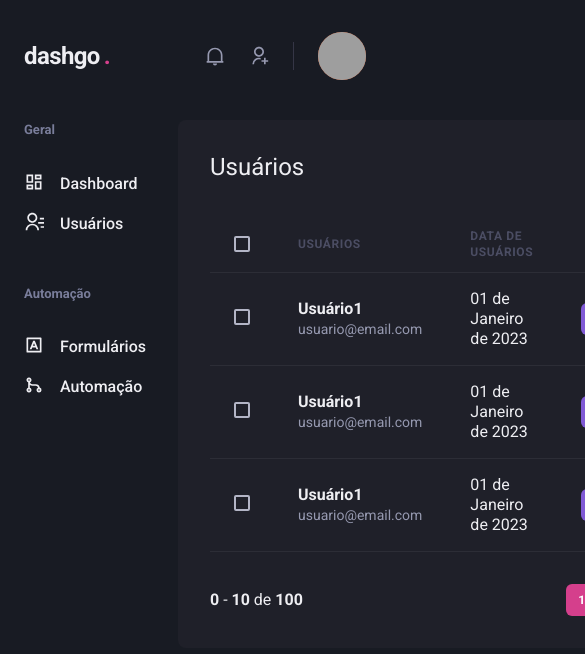
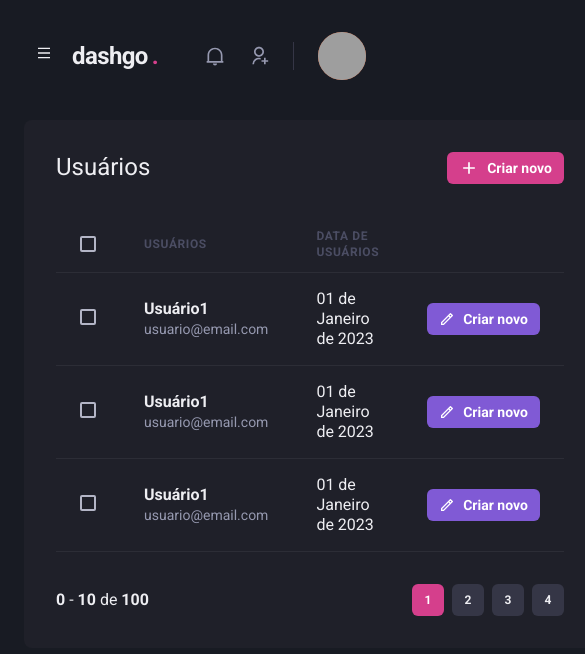
Before and after one commit to RenanArantes/dashgo, a Next.js app: page /users in a window 390 px wide. Shown: the top 654 px of the page, 585 px wide, since content can reach past the window. Built offline with nearby package versions, Linux system fonts and the light colour scheme; grey boxes are pictures that could not be loaded.

Commit message:
Responsividade: Sidebar responsiva

```diff
--- a/src/components/Header/index.tsx
+++ b/src/components/Header/index.tsx
@@ -1,10 +1,14 @@
-import { Flex, useBreakpointValue } from '@chakra-ui/react'
+import { Flex, Icon, IconButton, useBreakpointValue } from '@chakra-ui/react'
+import { RiMenuLine } from 'react-icons/ri'
+import { useSideBarDrawer } from '../../contexts/SidebarDrawerContex'
 import Logo from './Logo'
 import NotificationsNav from './NotificationsNav'
 import { Profile } from './Profile'
 import SearchBox from './SearchBox'
 
 export default function Header() {
+    const { onOpen } = useSideBarDrawer()
+
     const isWideVersion = useBreakpointValue({
         base: false,
         lg: true,
@@ -21,6 +25,20 @@ export default function Header() {
             paddingX="6"
             align="center"
         >
+            { !isWideVersion && (
+                <IconButton
+                    aria-label="Open navigation"
+                    icon={<Icon as={RiMenuLine} />}
+                    fontsize="24"
+                    variant="unstyled"
+                    onClick={onOpen}
+                    mr="2"
+                >
+
+                </IconButton>
+            )}
+
+
             <Logo />
 
              { isWideVersion && <SearchBox /> }
--- /dev/null
+++ b/src/components/SideBar/SideBarNav.tsx
@@ -0,0 +1,19 @@
+import { Stack } from "@chakra-ui/react";
+import { RiDashboardLine, RiContactsLine, RiInputMethodLine, RiGitMergeLine } from "react-icons/ri";
+import NavLink from "./NavLink";
+import NavSection from "./NavSection";
+
+export default function SideBarNav() {
+    return (
+        <Stack spacing="12" align="flex-start">
+            <NavSection title="Geral">
+                <NavLink icon={RiDashboardLine}>Dashboard</NavLink>
+                <NavLink icon={RiContactsLine}>Usuários</NavLink>
+            </NavSection>
+            <NavSection title="Automação">
+                <NavLink icon={RiInputMethodLine}>Formulários</NavLink>
+                <NavLink icon={RiGitMergeLine}>Automação</NavLink>
+            </NavSection>
+        </Stack>
+    )
+}
--- a/src/components/SideBar/index.tsx
+++ b/src/components/SideBar/index.tsx
@@ -1,25 +1,38 @@
-import { Box, Icon, Link, Stack, Text } from "@chakra-ui/react";
-import { RiContactsLine, RiDashboardLine, RiGitMergeLine, RiInputMethodLine } from "react-icons/ri";
-import NavLink from "./NavLink";
-import NavSection from "./NavSection";
+import { Box, Drawer, DrawerCloseButton, DrawerContent, DrawerOverlay, useBreakpointValue, DrawerHeader, DrawerBody } from "@chakra-ui/react";
+import { useSideBarDrawer } from "../../contexts/SidebarDrawerContex";
+import SideBarNav from "./SideBarNav";
 
 export default function SideBar() {
-   return(
+    const { isOpen, onClose } = useSideBarDrawer()
+
+    const isDrawerSideBar = useBreakpointValue({
+        base: true,
+        lg: false,
+    })
+
+    if (isDrawerSideBar) {
+        return (
+            <Drawer isOpen={isOpen} placement="left" onClose={onClose}>
+                <DrawerOverlay>
+                    <DrawerContent bg="gray.800" p="4">
+                        <DrawerCloseButton mt="6" />
+                        <DrawerHeader>Navegação</DrawerHeader>
+                        <DrawerBody>
+                            <SideBarNav />
+                        </DrawerBody>
+                    </DrawerContent>
+                </DrawerOverlay>
+            </Drawer>
+        )
+    }
+
+    return(
        <Box
         as="aside"
         width="64"
         marginRight="8"
        >
-           <Stack spacing="12" align="flex-start">
-                <NavSection title="Geral">
-                    <NavLink icon={RiDashboardLine}>Dashboard</NavLink>
-                    <NavLink icon={RiContactsLine}>Usuários</NavLink>
-                </NavSection>
-                <NavSection title="Automação">
-                    <NavLink icon={RiInputMethodLine}>Formulários</NavLink>
-                    <NavLink icon={RiGitMergeLine}>Automação</NavLink>
-                </NavSection>
-           </Stack>
+           <SideBarNav />
        </Box>
    )
 }
--- /dev/null
+++ b/src/contexts/SidebarDrawerContex.tsx
@@ -0,0 +1,28 @@
+import { useDisclosure, UseDisclosureReturn } from "@chakra-ui/react";
+import { useRouter } from "next/router";
+import { createContext, ReactNode, useContext, useEffect } from "react";
+
+interface SidebarDrawerProviderProps {
+    children: ReactNode;
+}
+
+type SidebarDrawerContextData = UseDisclosureReturn
+
+const SidebarDrawerContext = createContext( {} as SidebarDrawerContextData)
+
+export function SidebarDrawerProvider({ children }: SidebarDrawerProviderProps) {
+    const disclosure = useDisclosure()
+    const router = useRouter()
+
+    useEffect(() => {
+        disclosure.onClose()
+    }, [router.asPath])
+
+    return (
+        <SidebarDrawerContext.Provider value={disclosure}>
+            { children }
+        </SidebarDrawerContext.Provider>
+    )
+}
+
+export const useSideBarDrawer = () => useContext(SidebarDrawerContext)
--- a/src/pages/_app.tsx
+++ b/src/pages/_app.tsx
@@ -2,10 +2,14 @@ import { AppProps } from 'next/app'
 import { ChakraProvider } from '@chakra-ui/react'
 import { theme } from '../styles/theme'
 
+import { SidebarDrawerProvider } from '../contexts/SidebarDrawerContex'
+
 function MyApp({ Component, pageProps }: AppProps) {
   return (
     <ChakraProvider theme={theme}>
-      <Component {...pageProps} />
+      <SidebarDrawerProvider>
+        <Component {...pageProps} />
+      </SidebarDrawerProvider>
     </ChakraProvider>
   )
 }
```
